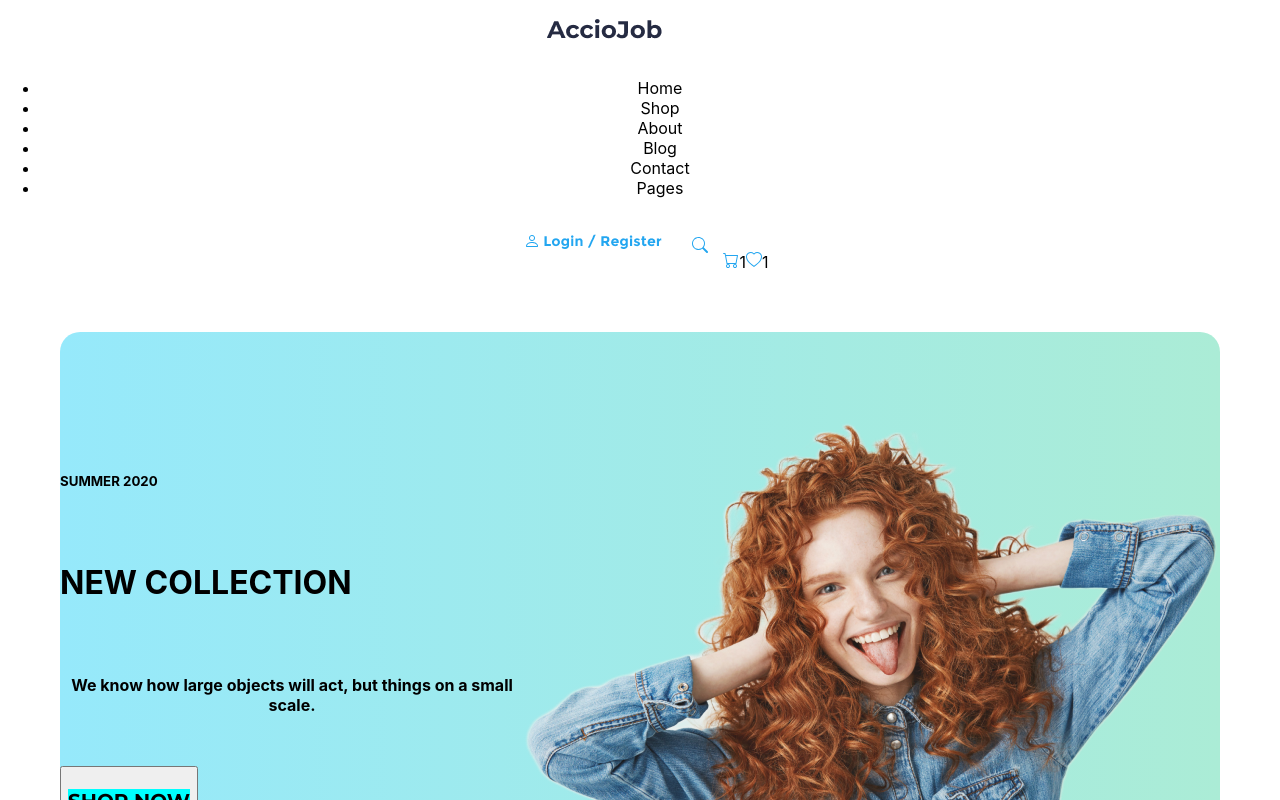
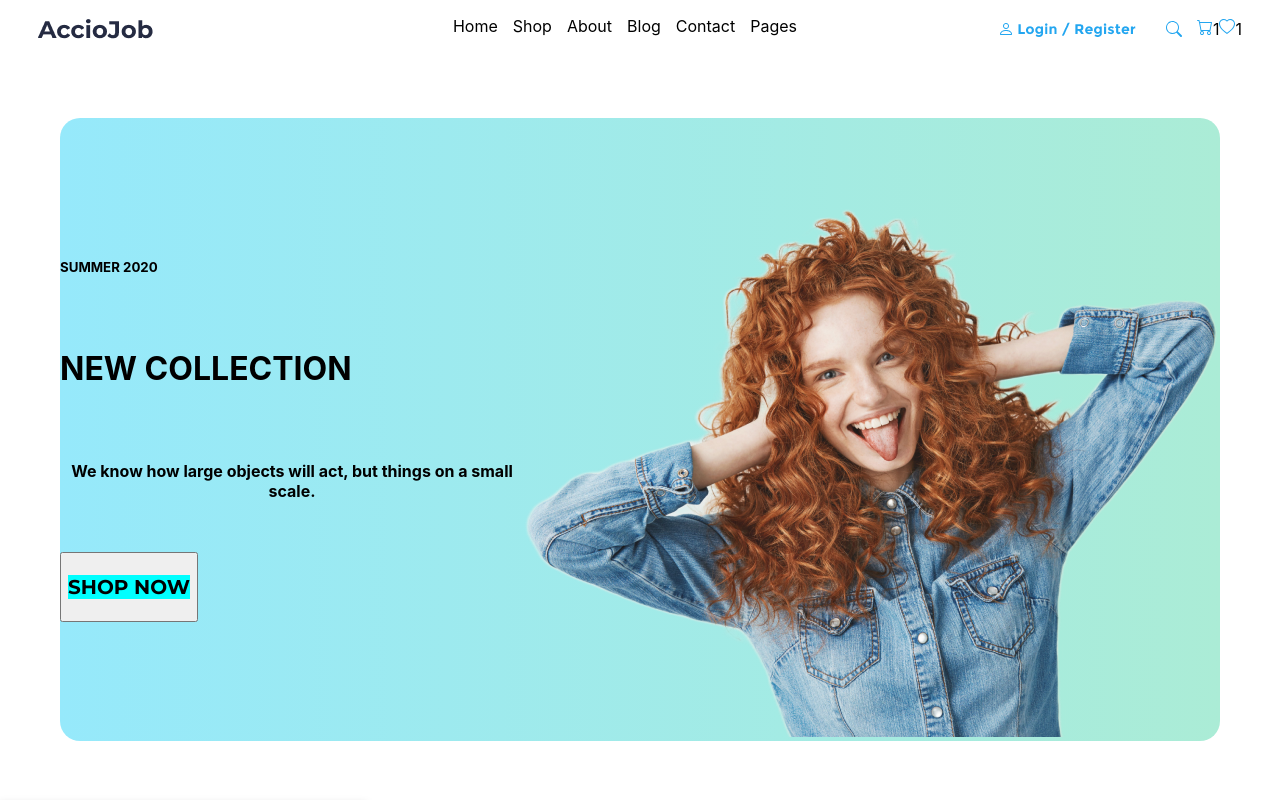
Before and after one commit to lensonfernandes/ProductsWebPage, a React (Create React App) app in the folder productswebpage/: page / in a window 1280 px wide. Shown: the top 800 px of the page. Built offline with nearby package versions, Linux system fonts and the light colour scheme.

Commit message:
NavBar alignment

```diff
--- /dev/null
+++ b/productswebpage/src/components/Header/Header.css
@@ -0,0 +1,27 @@
+
+/* *{
+    background-color: bisque;
+} */
+
+.header-container{
+    display: flex;
+    gap:15px;
+    justify-content: space-between;
+    padding: 0px 38px;
+}
+
+.header-container ul{
+    display: flex;
+    gap:15px
+}
+.header-container li{
+    list-style: none;
+
+}
+
+.navbar-right-options{
+    display: flex;
+    justify-content: space-around;
+    align-items: center;
+
+}
--- a/productswebpage/src/components/Header/Header.js
+++ b/productswebpage/src/components/Header/Header.js
@@ -1,11 +1,12 @@
 import React from 'react'
 import logo from './../../assets/navbar-brand.png'
 import loginbutton from './../../assets/loginbutton.png'
+import './Header.css'
 
 
 function Header() {
   return (
-    <div>
+    <div className="header-container">
         <img src={logo}  alt="logo here" />
         <ul>
           <li>Home</li>
@@ -15,7 +16,7 @@ function Header() {
           <li>Contact</li>
           <li>Pages</li>
         </ul>
-        <span>
+        <span className='navbar-right-options'>
           <img  src={loginbutton} alt="login button"/>
           <svg xmlns="http://www.w3.org/2000/svg" width="46" height="46" viewBox="0 0 46 46" fill="none">
               <path d="M26.7426 25.3439C27.7109 24.0226 28.1446 22.3844 27.9569 20.7571C27.7692 19.1298 26.974 17.6333 25.7304 16.5671C24.4867 15.5009 22.8863 14.9436 21.2494 15.0066C19.6125 15.0697 18.0598 15.7485 16.9019 16.9073C15.7439 18.066 15.0662 19.6192 15.0043 21.2562C14.9424 22.8931 15.5009 24.4931 16.568 25.736C17.6351 26.9789 19.1321 27.773 20.7596 27.9595C22.3871 28.1461 24.025 27.7112 25.3456 26.7419H25.3446C25.3746 26.7819 25.4066 26.8199 25.4426 26.8569L29.2926 30.7069C29.4801 30.8946 29.7345 31.0001 29.9997 31.0001C30.265 31.0002 30.5195 30.895 30.7071 30.7074C30.8947 30.5199 31.0002 30.2656 31.0003 30.0003C31.0004 29.735 30.8951 29.4806 30.7076 29.2929L26.8576 25.4429C26.8218 25.4068 26.7834 25.3733 26.7426 25.3429V25.3439ZM27.0006 21.4999C27.0006 22.2222 26.8583 22.9374 26.5819 23.6047C26.3055 24.272 25.9004 24.8783 25.3897 25.389C24.879 25.8998 24.2726 26.3049 23.6054 26.5813C22.9381 26.8577 22.2229 26.9999 21.5006 26.9999C20.7783 26.9999 20.0631 26.8577 19.3958 26.5813C18.7285 26.3049 18.1222 25.8998 17.6115 25.389C17.1008 24.8783 16.6957 24.272 16.4193 23.6047C16.1429 22.9374 16.0006 22.2222 16.0006 21.4999C16.0006 20.0413 16.5801 18.6423 17.6115 17.6109C18.643 16.5794 20.0419 15.9999 21.5006 15.9999C22.9593 15.9999 24.3582 16.5794 25.3897 17.6109C26.4211 18.6423 27.0006 20.0413 27.0006 21.4999Z" fill="#23A6F0"/>
```
